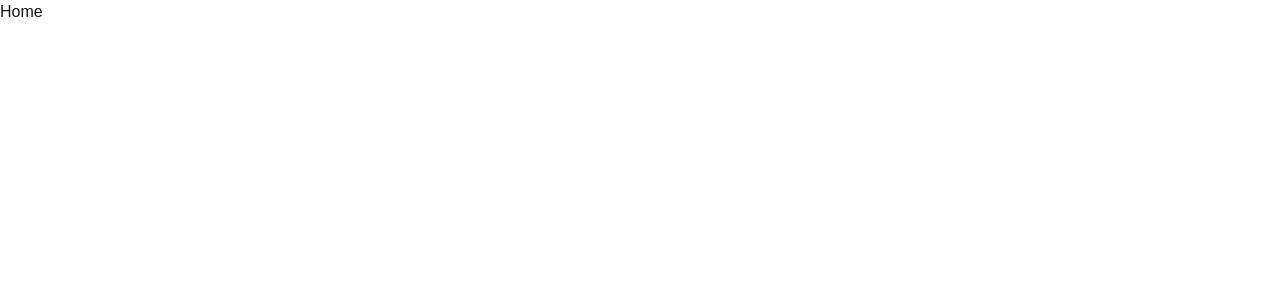
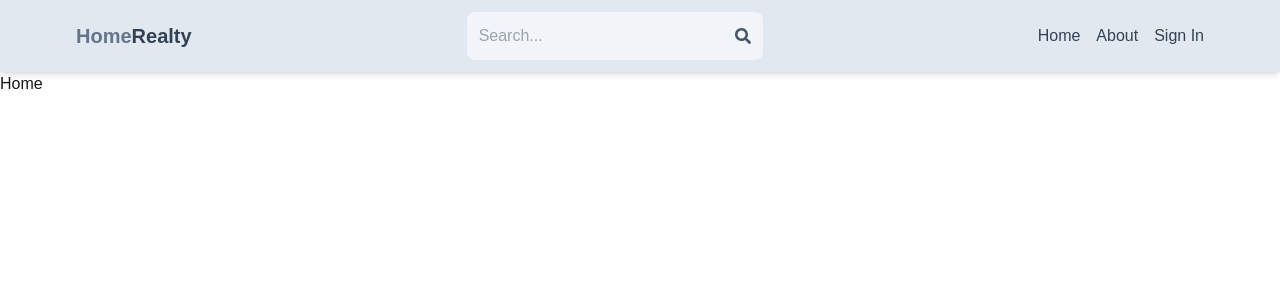
Before and after one commit to dlarenzo/real-estate-nextjs, a Next.js app: page / in a window 1280 px wide. Shown: the top 300 px of the page. Built offline with nearby package versions, Linux system fonts and the light colour scheme.

Commit message:
finished header section

```diff
--- a/src/app/layout.js
+++ b/src/app/layout.js
@@ -1,5 +1,6 @@
 import { Geist, Geist_Mono } from "next/font/google";
 import "./globals.css";
+import Header from "@/components/Header";
 
 const geistSans = Geist({
   variable: "--font-geist-sans",
@@ -22,6 +23,7 @@
       <body
         className={`${geistSans.variable} ${geistMono.variable} antialiased`}
       >
+        <Header />
         {children}
       </body>
     </html>
--- /dev/null
+++ b/src/components/Header.jsx
@@ -0,0 +1,47 @@
+import { FaSearch } from "react-icons/fa";
+import Link from "next/link";
+
+export default function Header() {
+  return (
+    <header className="bg-slate-200 shadow-md">
+      <div className="flex justify-between items-center max-w-6xl mx-auto p-3">
+        {/* LOGO */}
+        <Link href="/">
+          <h1 className="font-bold text-sm sm:text-xl flex flex-wrap ">
+            <span className="text-slate-500">Home</span>
+            <span className="text-slate-700">Realty</span>
+          </h1>
+        </Link>
+        {/* SEARCH */}
+        <form className="bg-slate-100 p-3 rounded-lg flex items-center">
+          <input
+            type="text"
+            placeholder="Search..."
+            className="bg-transparent focus:outline-none w-24 sm:w-64"
+          />
+          <button>
+            <FaSearch className="h-4 w-4 text-slate-600" />
+          </button>
+        </form>
+        {/* NAVIGATION */}
+        <ul className="flex gap-4">
+          <Link href="/">
+            <li className="hidden sm:inline text-slate-700 hover:underline">
+              Home
+            </li>
+          </Link>
+          <Link href="/about">
+            <li className="hidden sm:inline text-slate-700 hover:underline">
+              About
+            </li>
+          </Link>
+          <Link href="sign-in">
+            <li className="hidden sm:inline text-slate-700 hover:underline">
+              Sign In
+            </li>
+          </Link>
+        </ul>
+      </div>
+    </header>
+  );
+}
```
Also changed, not shown: package.json (+5 -4 lines), 1 other file (tests, documents, lock files or other folders).
